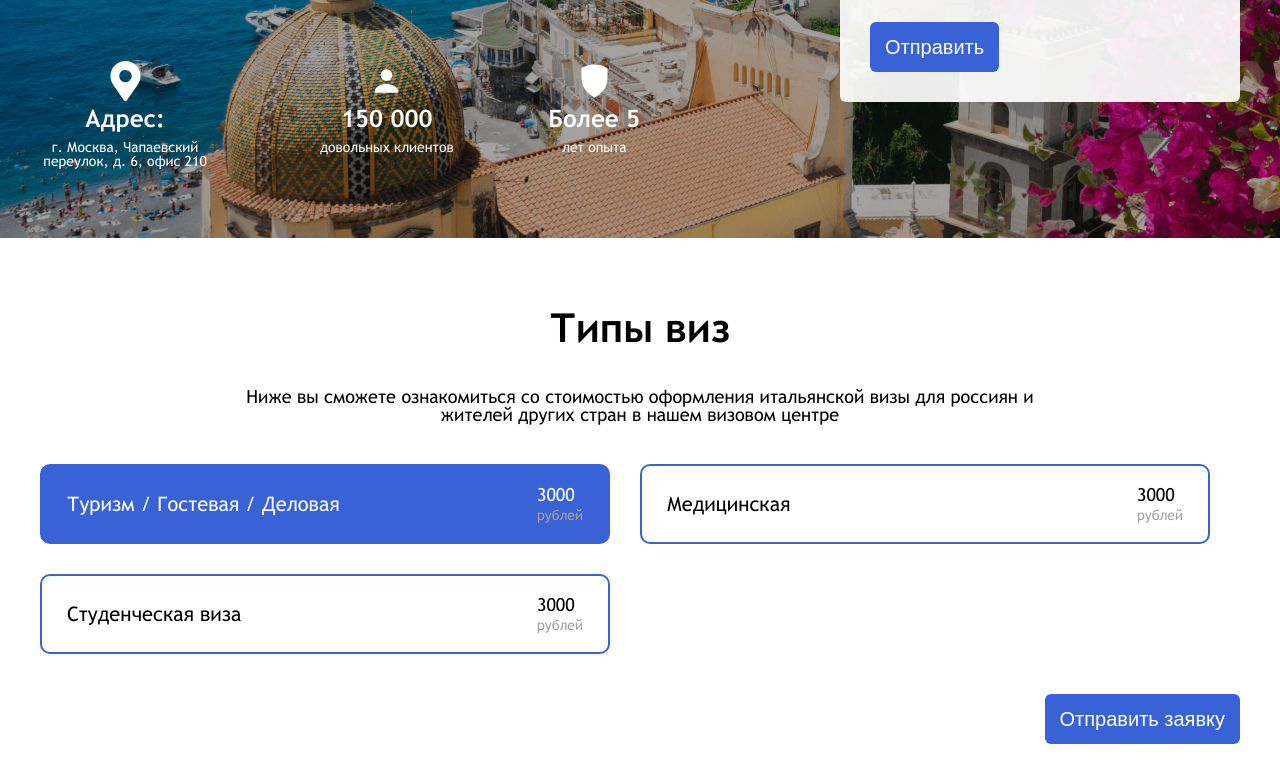
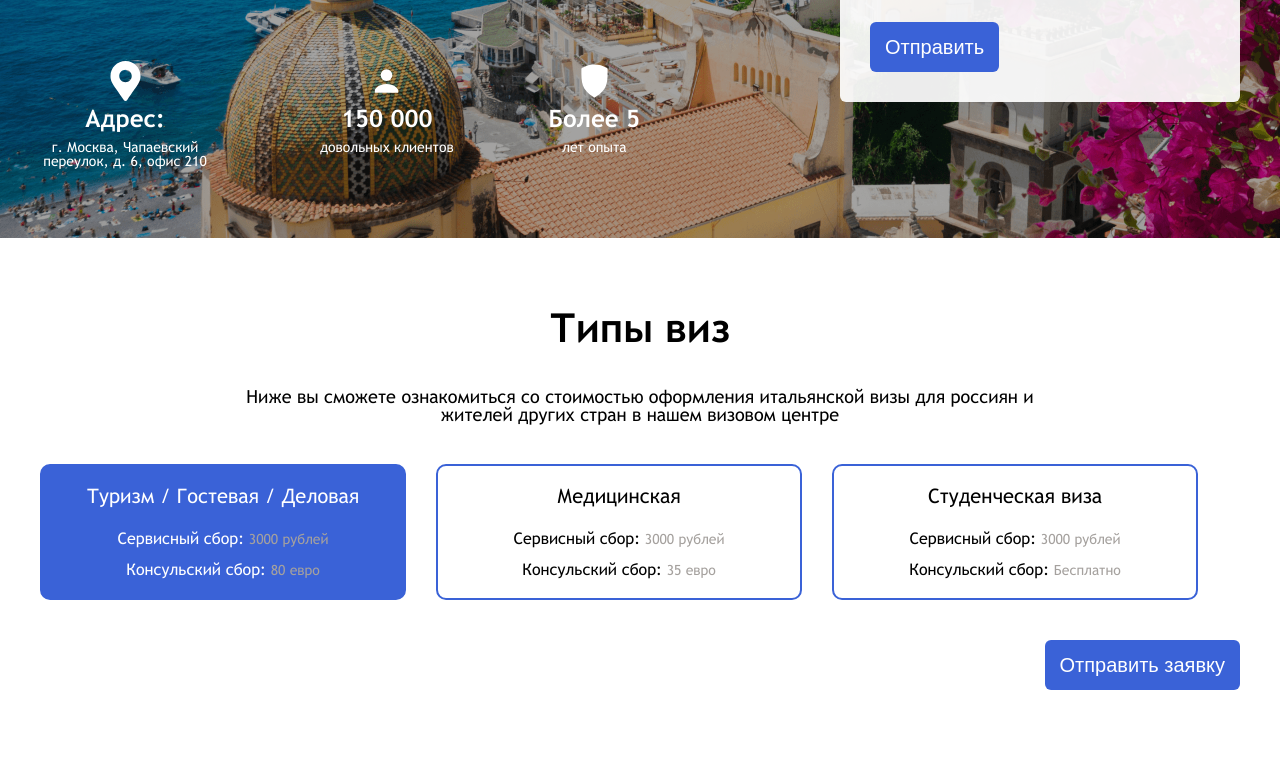
Before and after one commit to Solmyrik/Visa, a plain HTML site: page index.html in a window 1280 px wide. Shown: the part 562-1344 px from the top of the page. After the commit the page ends 1322 px from the top, so only its background shows below. Drawn offline with Linux system fonts and the light colour scheme.

Commit message:
Add files via upload

```diff
--- a/css/style.css
+++ b/css/style.css
@@ -766,20 +766,12 @@ main {
 
 .types__item {
   -webkit-box-flex: 0;
-      -ms-flex: 0 1 calc(50% - 30px);
-          flex: 0 1 calc(50% - 30px);
+      -ms-flex: 0 1 calc(33% - 30px);
+          flex: 0 1 calc(33% - 30px);
   padding: 20px 25px;
   border: 2px solid #3a62d7;
   border-radius: 10px;
-  display: -webkit-box;
-  display: -ms-flexbox;
-  display: flex;
-  -webkit-box-pack: justify;
-      -ms-flex-pack: justify;
-          justify-content: space-between;
-  -webkit-box-align: center;
-      -ms-flex-align: center;
-          align-items: center;
+  text-align: center;
   cursor: pointer;
   -webkit-transition: all 0.3s;
   transition: all 0.3s;
@@ -799,7 +791,7 @@ main {
   color: #ffffff;
 }
 
-.types__item.active .types__price {
+.types__item.active .types__prices {
   color: #ffffff;
 }
 
@@ -814,6 +806,7 @@ main {
 
 .types__name {
   font-size: 20px;
+  margin-bottom: 25px;
 }
 
 @media (max-width: 767.98px) {
@@ -823,15 +816,16 @@ main {
 }
 
 .types__price {
-  display: -webkit-box;
-  display: -ms-flexbox;
-  display: flex;
   -webkit-box-orient: vertical;
   -webkit-box-direction: normal;
       -ms-flex-direction: column;
           flex-direction: column;
   -webkit-transition: all 0.3s;
   transition: all 0.3s;
+}
+
+.types__price:not(:last-child) {
+  margin-bottom: 15px;
 }
 
 .types__price span:first-child {
--- a/index.html
+++ b/index.html
@@ -116,15 +116,24 @@
             <div class="types__body">
               <div class="types__item active">
                 <div class="types__name">Туризм / Гостевая / Деловая</div>
-                <div class="types__price"><span>3000</span><span>рублей</span></div>
+                <div class="types__prices">
+                  <div class="types__price">Сервисный сбор: <span>3000 рублей</span></div>
+                  <div class="types__price">Консульский сбор: <span>80 евро</span></div>
+                </div>
               </div>
               <div class="types__item">
                 <div class="types__name">Медицинская</div>
-                <div class="types__price"><span>3000</span><span>рублей</span></div>
+                <div class="types__prices">
+                  <div class="types__price">Сервисный сбор: <span>3000 рублей</span></div>
+                  <div class="types__price">Консульский сбор: <span>35 евро</span></div>
+                </div>
               </div>
               <div class="types__item">
                 <div class="types__name">Студенческая виза</div>
-                <div class="types__price"><span>3000</span><span>рублей</span></div>
+                <div class="types__prices">
+                  <div class="types__price">Сервисный сбор: <span>3000 рублей</span></div>
+                  <div class="types__price">Консульский сбор: <span>Бесплатно</span></div>
+                </div>
               </div>
             </div>
             <div class="types__btns">
--- a/js/main.js
+++ b/js/main.js
@@ -25,12 +25,13 @@ typesItem.forEach((element) => {
 });
 
 function clickTypes(e) {
+  console.log(e.currentTarget);
   if (e.target.classList.value.includes('active')) {
     return;
   } else {
     typesItem.forEach((element) => {
       element.classList.remove('active');
     });
-    e.target.classList.add('active');
+    e.currentTarget.classList.add('active');
   }
 }
```
